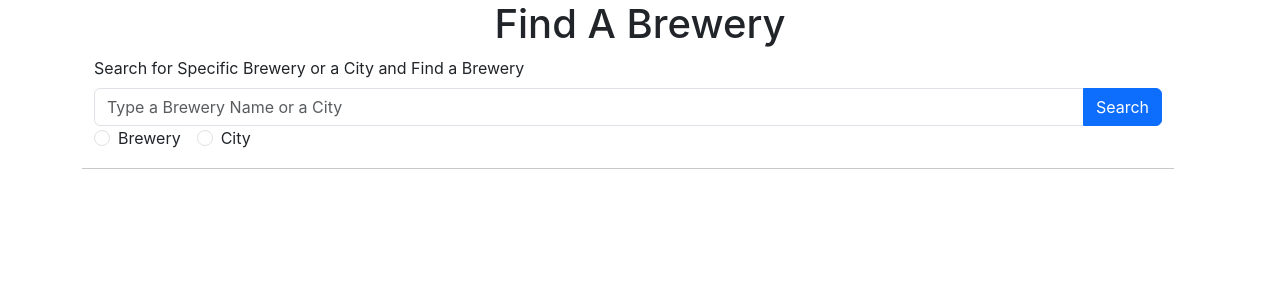
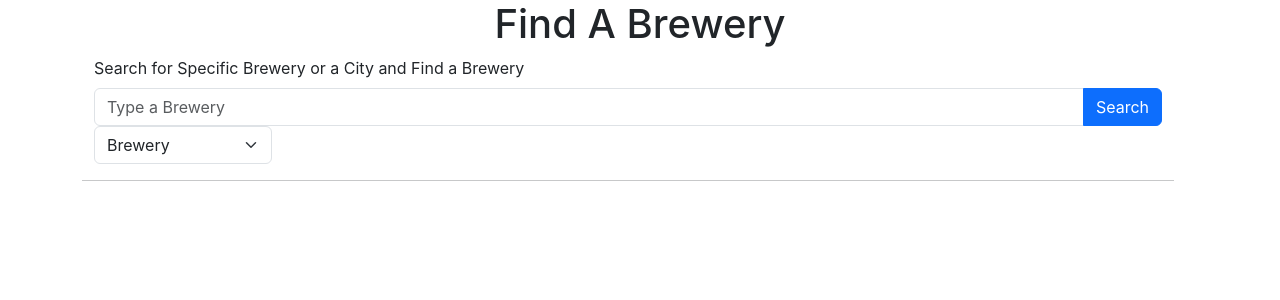
Before and after one commit to Will9214/brewery-finder, a React (Create React App) app: page / in a window 1280 px wide. Shown: the top 300 px of the page. Built offline with nearby package versions, Linux system fonts and the light colour scheme.

Commit message:
added select dropdown box to search-bar component

```diff
--- a/src/Actions/index.js
+++ b/src/Actions/index.js
@@ -0,0 +1 @@
+import axios from 'axios';
--- a/src/Components/search-bar.js
+++ b/src/Components/search-bar.js
@@ -1,4 +1,13 @@
+import { useState } from "react";
+
 const SearchBar = () => {
+
+  const [result, setResult] = useState('brewery');
+
+  const handleSelectChange = e => {
+    setResult(e.currentTarget.value);
+  }
+
   return (
     <div>
       <div className='text-center'>
@@ -10,22 +19,29 @@ const SearchBar = () => {
 
 
         <form className='container row'>
-          <div className='form-group'>
+          <div className=''>
             <label className='form-label'>Search for Specific Brewery or a City and Find a Brewery</label>
           </div>
           <div className='mb-3'>
             <div className='input-group'>
-              <input className='form-control' type='text' placeholder='Type a Brewery Name or a City' name='search'></input>
+              <input className='form-control' type='text' placeholder={result === 'brewery' ? 'Type a Brewery' : 'Type a City'} name='search'></input>
               <button className='btn btn-primary' type='submit'>Search</button>
             </div>
-            <div className='form-check form-check-inline'>
+            <div className='col-md-2'>
+              <select defaultValue='brewery' className='form-select' onChange={handleSelectChange}>
+                <option value='brewery'>Brewery</option>
+                <option value='city'>City</option>
+              </select>
+            </div>
+
+            {/* <div className='form-check form-check-inline'>
               <input class='form-check-input' type='radio' name='flexRadioDefault' id='flexRadioDefault1'></input>
               <label className='form-check-label' for='flexRadioDefault1'>Brewery</label>
             </div>
             <div className='form-check form-check-inline'>
               <input className='form-check-input' type='radio' name='flexRadioDefault' id='flexRadioDefault2'></input>
               <label className='form-check-label' for='flexRadioDefault2'>City</label>
-            </div>
+            </div> */}
           </div>
         <hr />
       </form>
```
